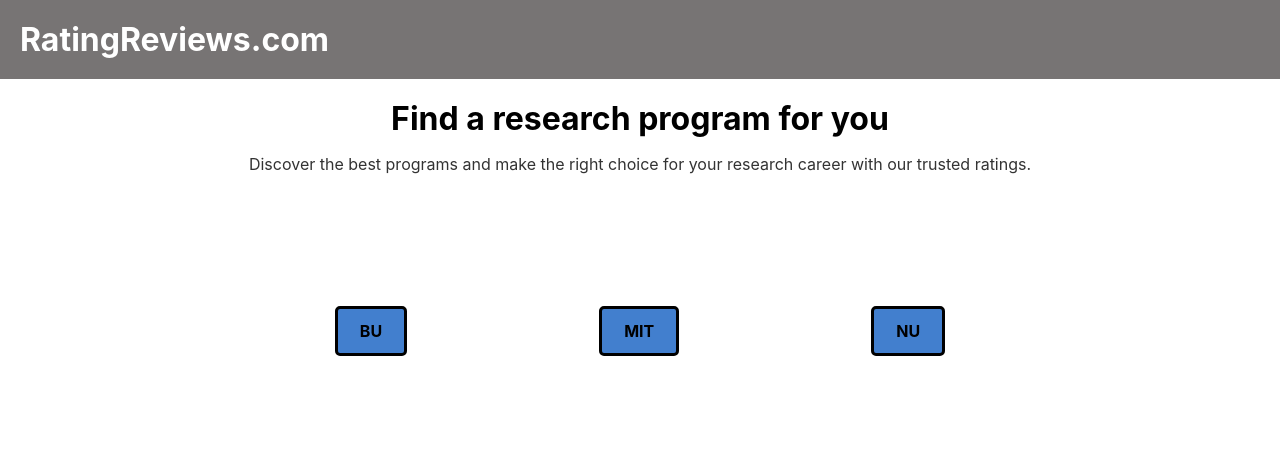
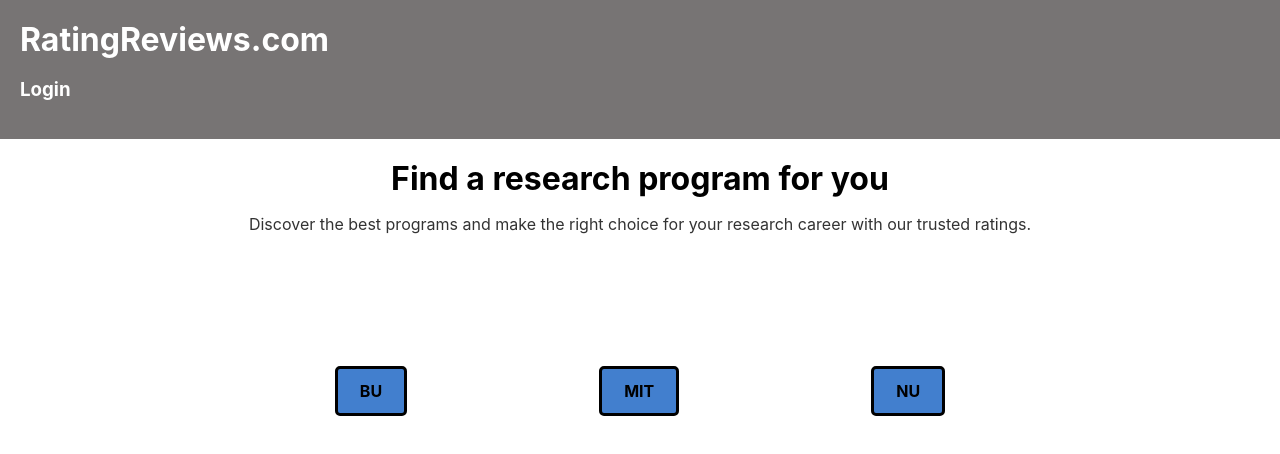
Before and after one commit to NoahRobit72/ReactTest, a React (Create React App) app in the folder research-app/: page / in a window 1280 px wide. Shown: the top 454 px of the page. Built offline with nearby package versions, Linux system fonts and the light colour scheme.

Commit message:
add on new branch

```diff
--- a/research-app/src/components/Header.js
+++ b/research-app/src/components/Header.js
@@ -5,6 +5,7 @@ function Header() {
   return (
     <header>
       <h1>RatingReviews.com</h1>
+      <h3> Login </h3>
     </header>
   );
 }
```
